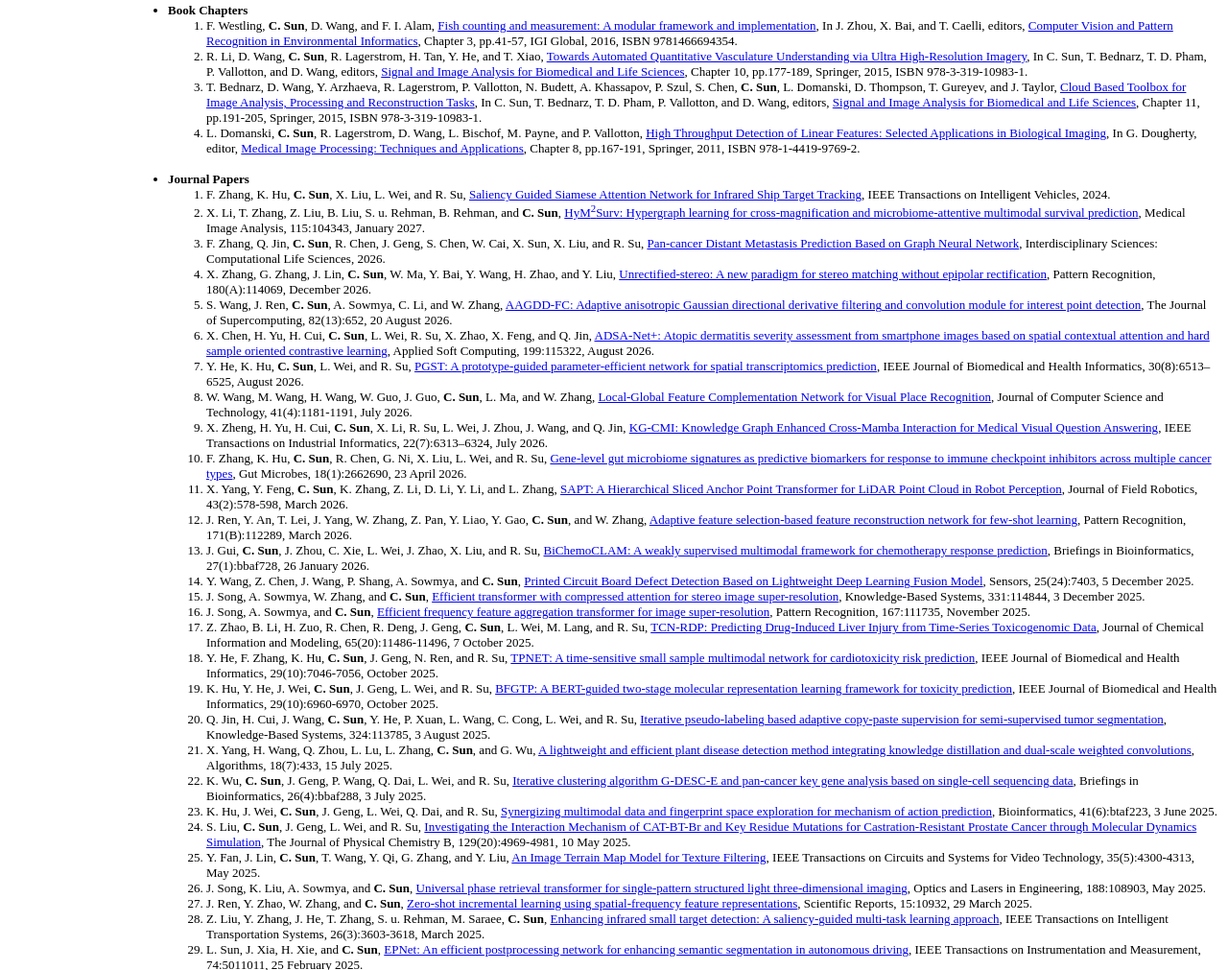
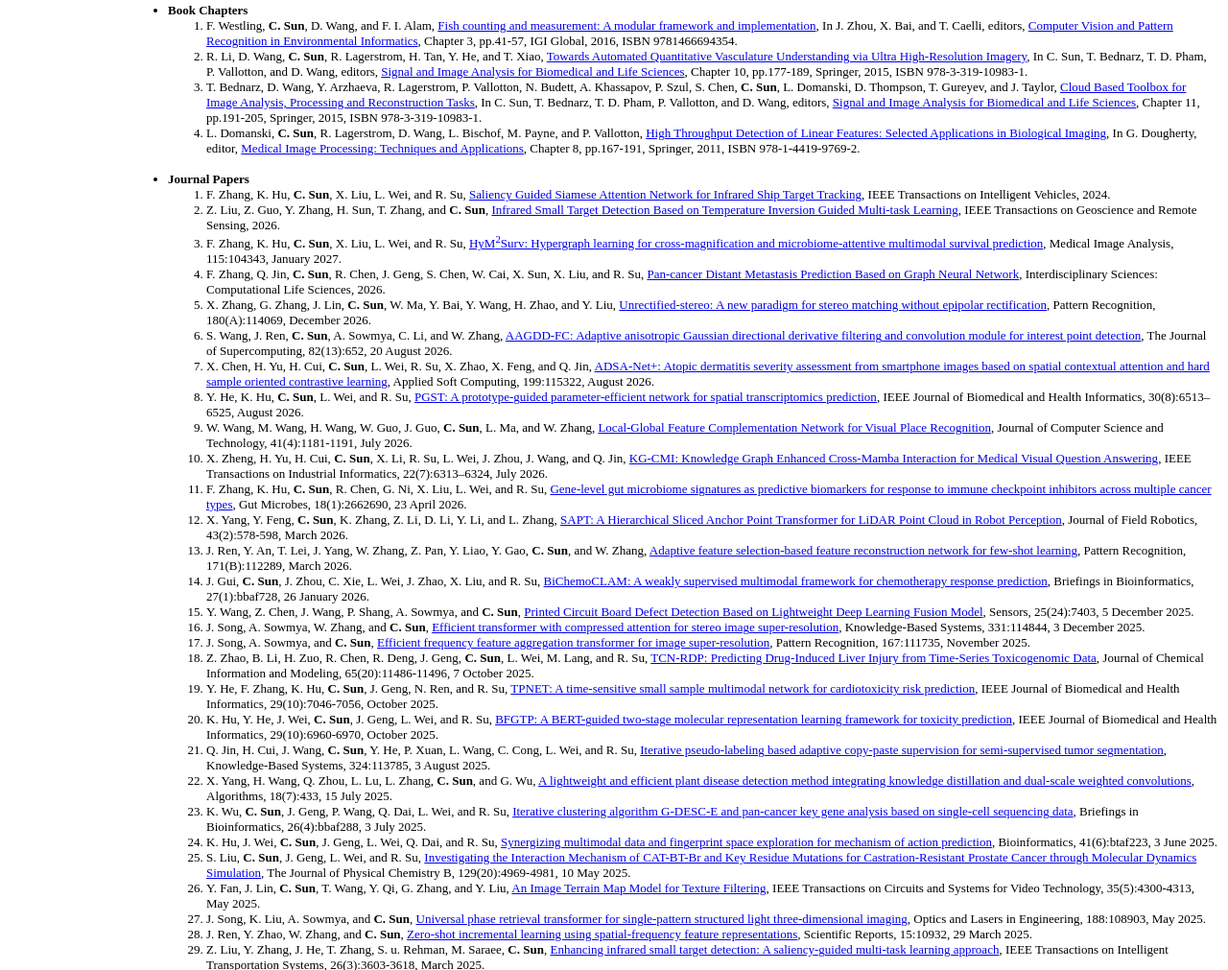
Before and after one commit to changmingsun/changmingsun.github.io, a plain HTML site: page index.html in a window 1280 px wide. Shown: the part 860-1871 px from the top of the page at 96% size. Drawn offline with Linux system fonts and the light colour scheme.

Commit message:
Add files via upload

```diff
--- a/index.html
+++ b/index.html
@@ -178,7 +178,11 @@
         <a href="https://doi.org/10.1109/TIV.2024.3370233">
         Saliency Guided Siamese Attention Network for Infrared Ship Target Tracking</a>,
         IEEE Transactions on Intelligent Vehicles, 2024.</li>
-    <li>X. Li, T. Zhang, Z. Liu, B. Liu, S. u. Rehman, B. Rehman, and <b>C. Sun</b>,
+    <li>Z. Liu, Z. Guo, Y. Zhang, H. Sun, T. Zhang, and <b>C. Sun</b>,
+        <a href="https://doi.org/10.1109/TGRS.2026.3752442">
+        Infrared Small Target Detection Based on Temperature Inversion Guided Multi-task Learning</a>,
+        IEEE Transactions on Geoscience and Remote Sensing, 2026.</li>
+    <li>F. Zhang, K. Hu, <b>C. Sun</b>, X. Liu, L. Wei, and R. Su,
         <a href="https://doi.org/10.1016/j.media.2026.104343">
         HyM<sup>2</sup>Surv: Hypergraph learning for cross-magnification and microbiome-attentive multimodal survival prediction</a>,
         Medical Image Analysis, 115:104343, January 2027.</li>
```
